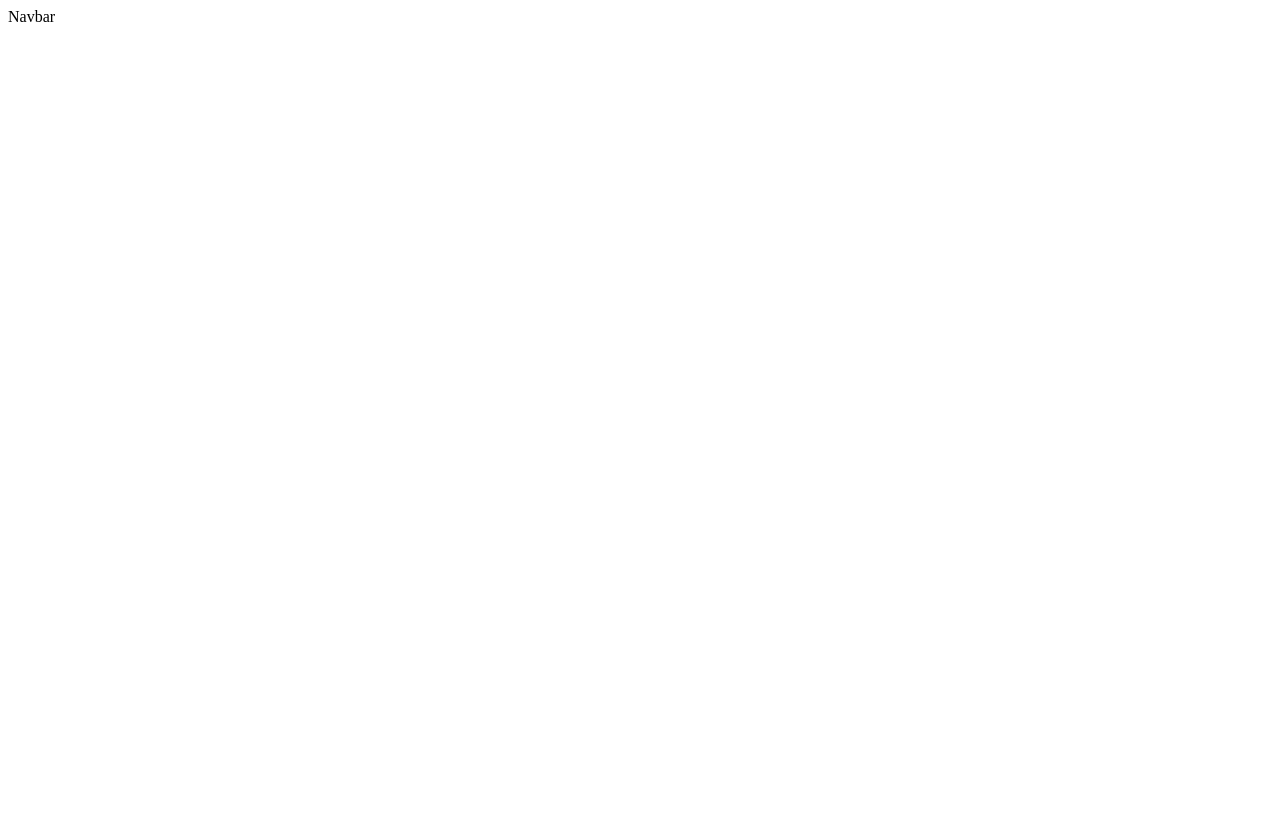
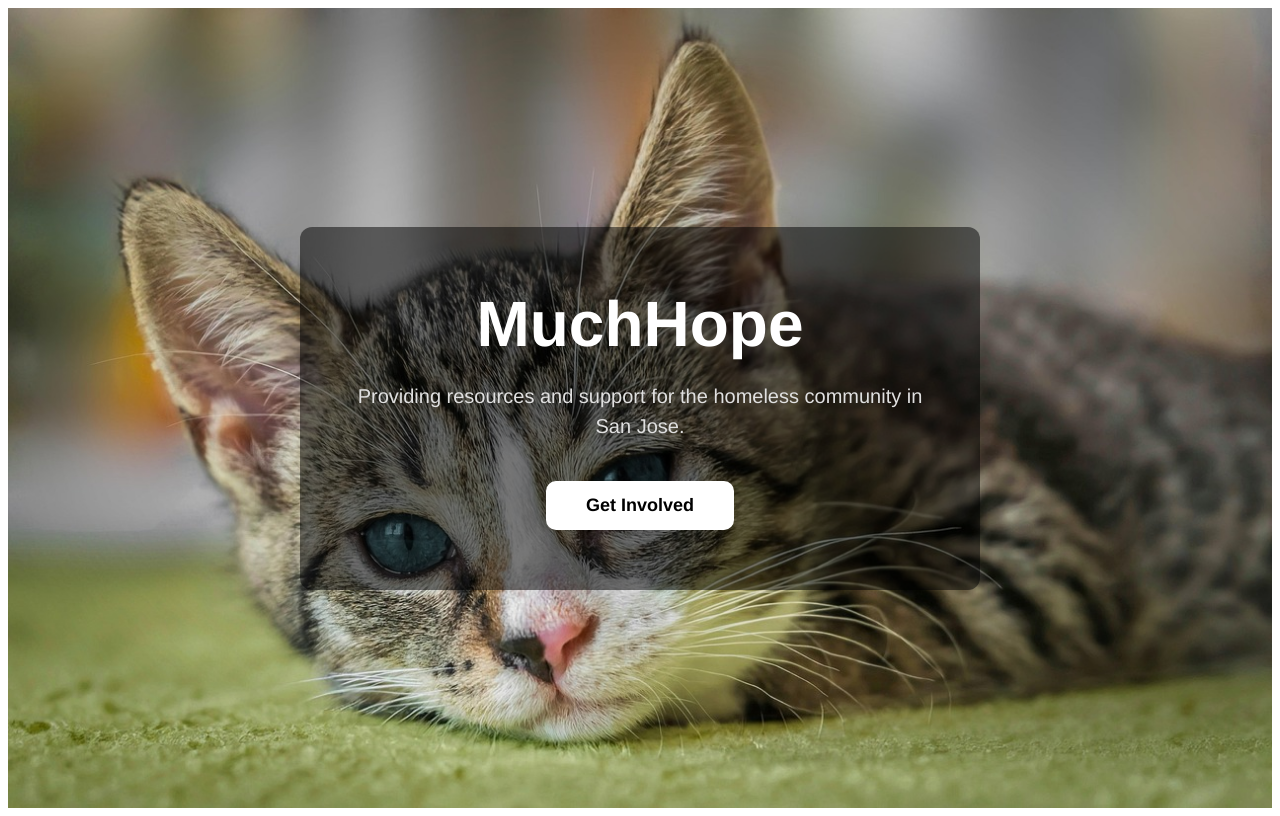
Before and after one commit to KailuanLiu/muchhope-2526, a Next.js app: page / in a window 1280 px wide. Built offline with nearby package versions, Linux system fonts and the light colour scheme.

Commit message:
feat: implemented LandingPage as the main component to run in page.tsx

```diff
--- a/src/app/page.tsx
+++ b/src/app/page.tsx
@@ -1,10 +1,9 @@
-import Navbar from "@/components/Navbar";
-import Signup from "@/components/Signup";
+import LandingPage from "@/components/LandingPage";
 
 export default function Home() {
   return (
     <main>
-      <Navbar />
+      <LandingPage />
     </main>
   );
 }
```
